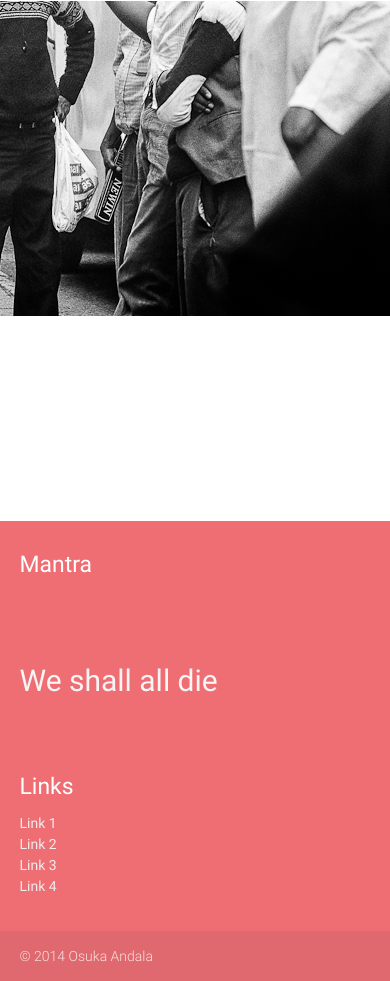
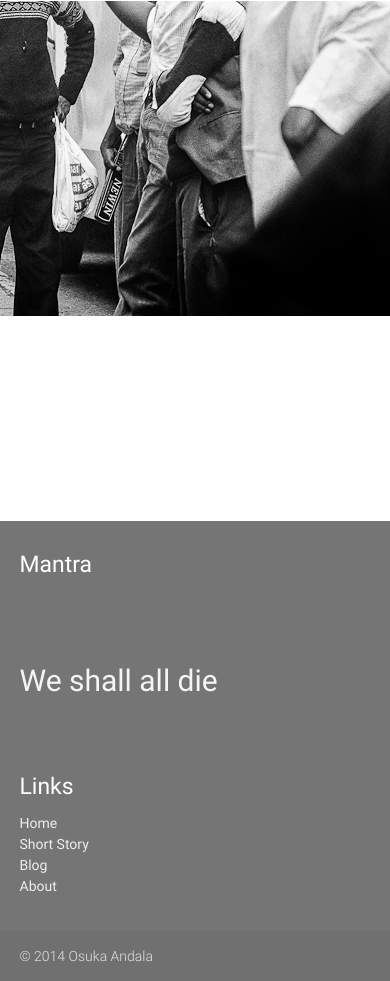
Before and after one commit to Osuka-Andala/this-side-of-nairiobi, a plain HTML site: page ThisSideOfNairobi.html in a window 390 px wide. Shown: the part 2909-3890 px from the top of the page. Drawn offline with nearby package versions, Linux system fonts and the light colour scheme; files whose address does not match are found by name.

Commit message:
Made links responsive

```diff
--- a/ThisSideOfNairobi.html
+++ b/ThisSideOfNairobi.html
@@ -22,9 +22,9 @@
 				<li><a href="#About">About</a></li>
 			</ul>
 			<ul class="side-nav" id="mobile-demo">
-				<li><a href="#">Home</a></li>
+				<li><a href="#header">Home</a></li>
 				<li><a href="#">Short Story </a></li>
-				<li><a href="https://http://thistruthismine.blogspot.co.ke/">Blog</a></li>
+				<li><a href="https://thistruthismine.blogspot.co.ke/">Blog</a></li>
 				<li><a href="#About">About</a></li>
 			</ul>
 		</div>
@@ -52,7 +52,7 @@ I do not own a camera. The beautiful images of Nairobi are mostly by the amazing
 	 		<div class="parallax" style="height: 200px"><img src="matatu.jpg"></div>
 	  </div>
 
-<footer class="page-footer">
+<footer class="page-footer" style="background-color: #757575">
 		<div class="container">
 			<div class="row">
 				<div class="col l6 s12">
@@ -62,10 +62,10 @@ I do not own a camera. The beautiful images of Nairobi are mostly by the amazing
 				<div class="col l4 offset-l2 s12">
 					<h5 class="white-text">Links</h5>
 					<ul>
-						<li><a class="grey-text text-lighten-3" href="#!">Link 1</a></li>
-						<li><a class="grey-text text-lighten-3" href="#!">Link 2</a></li>
-						<li><a class="grey-text text-lighten-3" href="#!">Link 3</a></li>
-						<li><a class="grey-text text-lighten-3" href="#!">Link 4</a></li>
+						<li><a class="grey-text text-lighten-3" href="#header">Home</a></li>
+						<li><a class="grey-text text-lighten-3" href="#!">Short Story</a></li>
+						<li><a class="grey-text text-lighten-3" href="https://thistruthismine.blogspot.co.ke/">Blog</a></li>
+						<li><a class="grey-text text-lighten-3" href="#About">About</a></li>
 					</ul>
 				</div>
 			</div>
```
